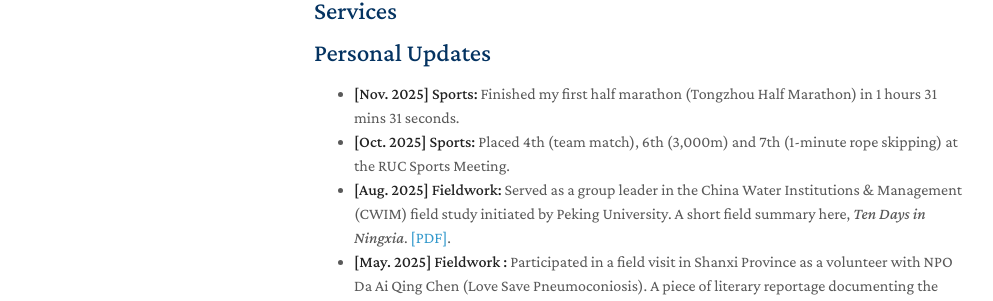
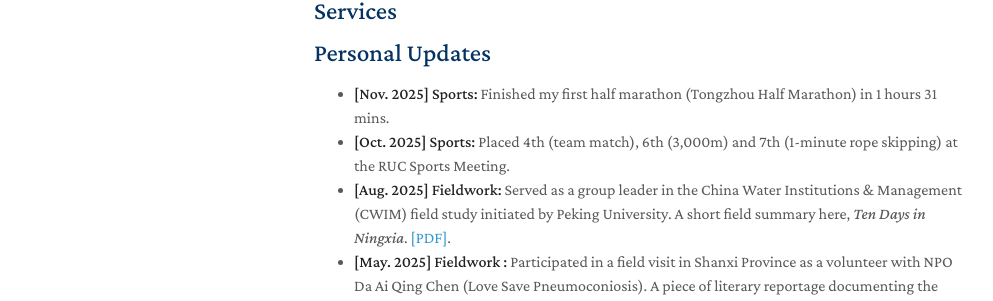
Before and after one commit to zhangming4153/zhangming4153.github.io, a Jekyll site: the page built from index.md, in a window 1280 px wide and 982 px high. Shown: the part 518-819 px from the top of the window, without its empty margins (156-1149 px from the left). Built offline with Jekyll 4.4.1, drawn with Linux system fonts in a browser that asks for light colours; a style sheet for code colours, icons or effects is not loaded; our own code applies the rules of GitHub Pages for plain Markdown files.

Commit message:
Update index.md

```diff
--- a/index.md
+++ b/index.md
@@ -19,7 +19,7 @@ I am a first-year Master student at Renmin University of China working on statis
 {% include_relative _includes/services.md %}
 
 ## Personal Updates
-- **[Nov. 2025] Sports:** Finished my first half marathon (Tongzhou Half Marathon) in 1 hours 31 mins 31 seconds.
+- **[Nov. 2025] Sports:** Finished my first half marathon (Tongzhou Half Marathon) in 1 hours 31 mins.
 - **[Oct. 2025] Sports:** Placed 4th (team match), 6th (3,000m) and 7th (1-minute rope skipping) at the RUC Sports Meeting.
 - **[Aug. 2025] Fieldwork:** Served as a group leader in the China Water Institutions & Management (CWIM) field study initiated by Peking University. A short field summary here, _Ten Days in Ningxia_. [[PDF]](assets/Ningxia.pdf).
 - **[May. 2025] Fieldwork :** Participated in a field visit in Shanxi Province as a volunteer with NPO Da Ai Qing Chen (Love Save Pneumoconiosis). A piece of literary reportage documenting the visit here, _The Road to Seibei_.
```
